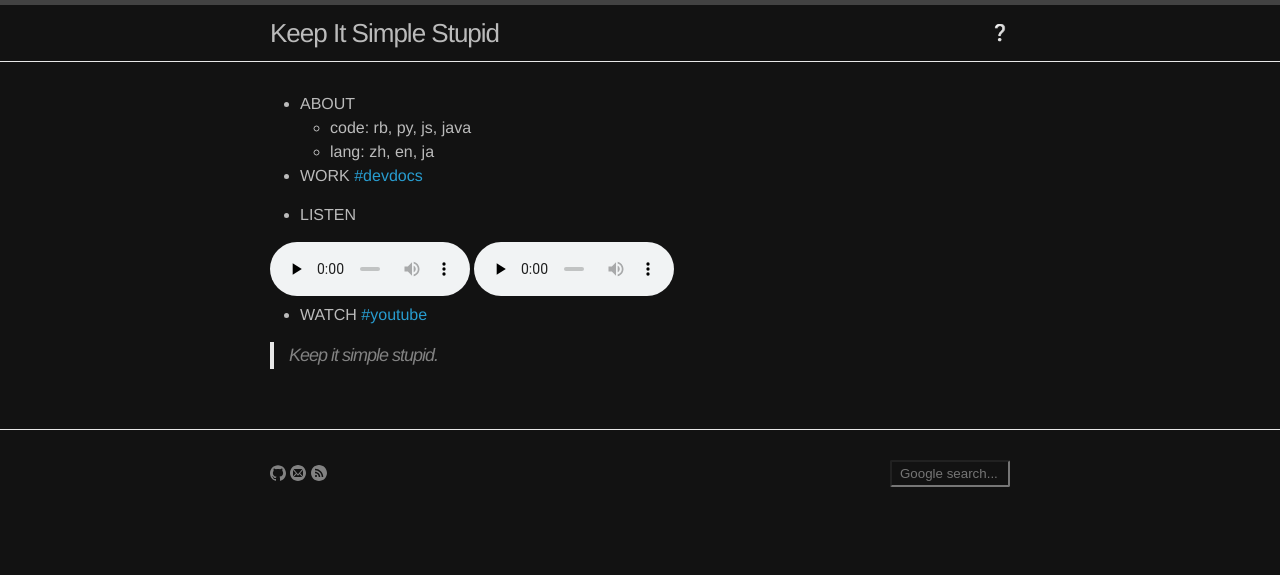
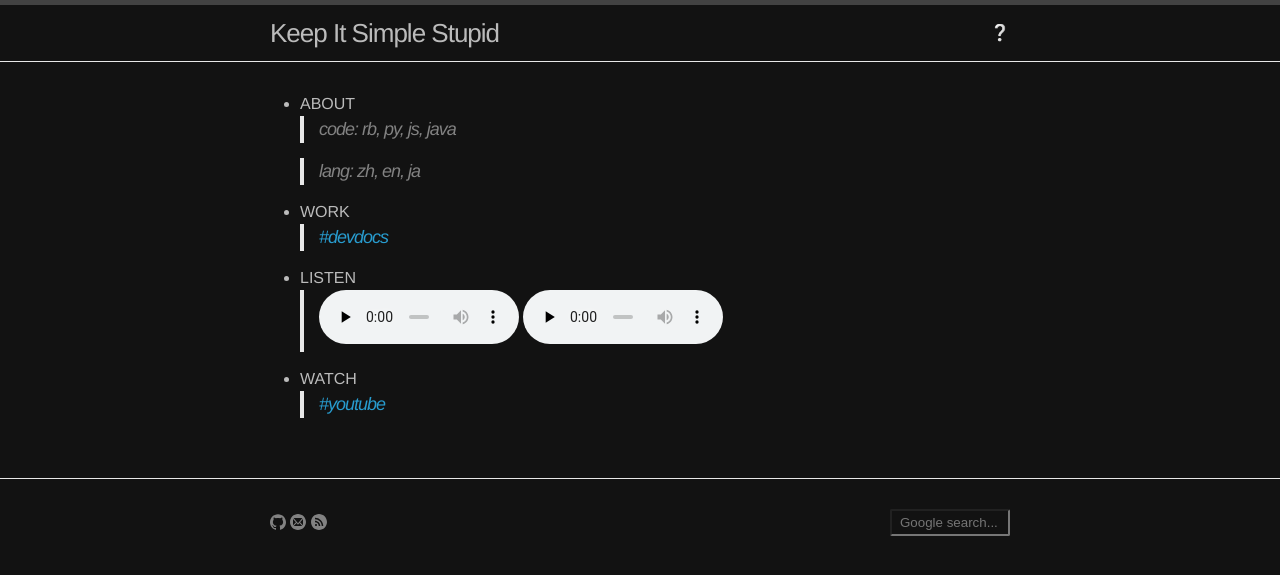
Before and after one commit to yuan-jiang/yuan-jiang.github.io, a Jekyll site: the page built from about.md, in a window 1280 px wide. Shown: the top 575 px of the page. Built offline with Jekyll 4.4.1, drawn with Linux system fonts in a browser that asks for light colours.

Commit message:
Update about again

```diff
--- a/about.md
+++ b/about.md
@@ -5,22 +5,17 @@ permalink: /about/
 ---
 
 - ABOUT
-  + code: rb, py, js, java
-  + lang: zh, en, ja
+  > code: rb, py, js, java
+
+  > lang: zh, en, ja
 
 - WORK
-[#devdocs](https://devdocs.io/)
+  > [#devdocs](https://devdocs.io/)
 
 - LISTEN
-<audio id="bbclive" controls style="width:200px;" preload="none">
-  <source src="http://bbcwssc.ic.llnwd.net/stream/bbcwssc_mp1_ws-eieuk">
-  <source src="http://bbcwssc.ic.llnwd.net/stream/bbcwssc_mp1_ws-eieuk_backup">
-</audio>
-<audio controls style="width:200px;" preload="none">
-  <source src="http://musicbird.leanstream.co/JCB068-MP3?args=tunein_02" type="audio/mpeg">
-</audio>
+  > <audio id="bbclive" controls style="width:200px;" preload="none"><source src="http://bbcwssc.ic.llnwd.net/stream/bbcwssc_mp1_ws-eieuk"><source src="http://bbcwssc.ic.llnwd.net/stream/bbcwssc_mp1_ws-eieuk_backup"></audio>
+  > <audio controls style="width:200px;" preload="none"><source src="http://musicbird.leanstream.co/JCB068-MP3?args=tunein_02" type="audio/mpeg"></audio>
+
 
 - WATCH
-[#youtube](https://www.youtube.com/)
-
-> Keep it simple stupid.
+  > [#youtube](https://www.youtube.com/)
```
